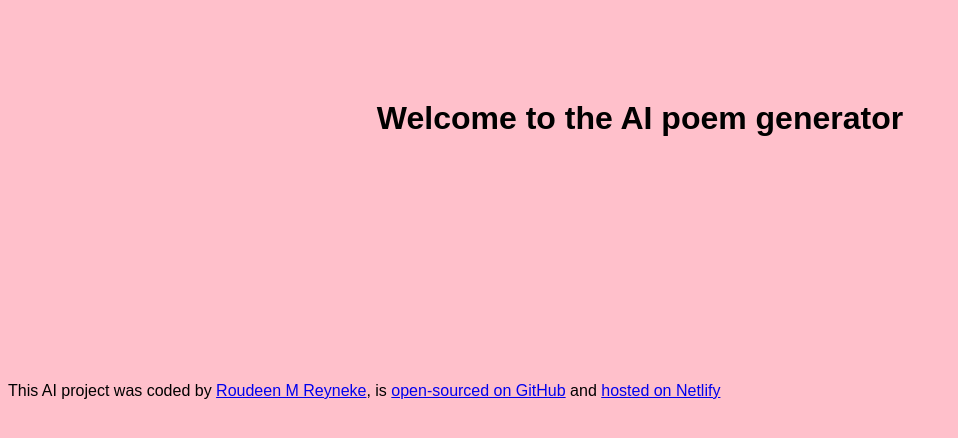
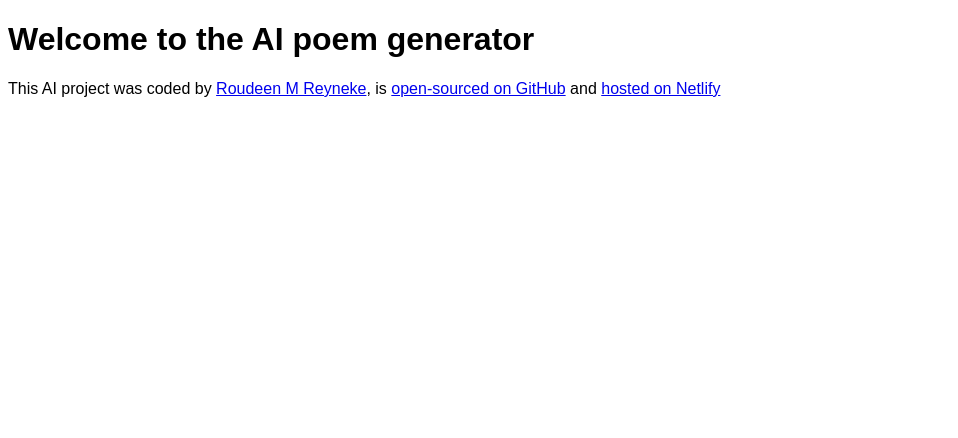
Before and after one commit to MereRo02/poem-generator, a plain HTML site: page index.html in a window 1280 px wide. Shown: the whole page, without its empty margins (0-958 px from the left). Drawn offline with Linux system fonts and the light colour scheme.

Commit message:
Update style.css

```diff
--- a/src/style.css
+++ b/src/style.css
@@ -1,11 +1,4 @@
 body {
   font-family: sans-serif;
-	text-align: center;
-	background-color: pink;
-	color: black;
-	margin-top: 100px;
+
 }
-footer {
-	position: fixed;
-	bottom: 50%;
-}
```
